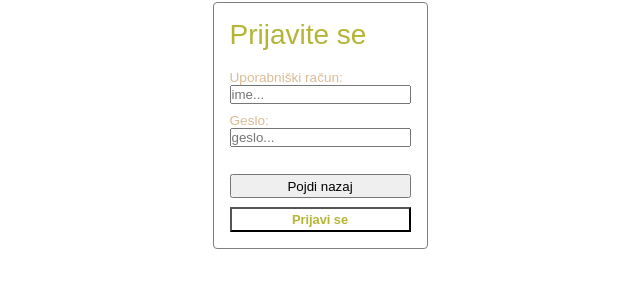
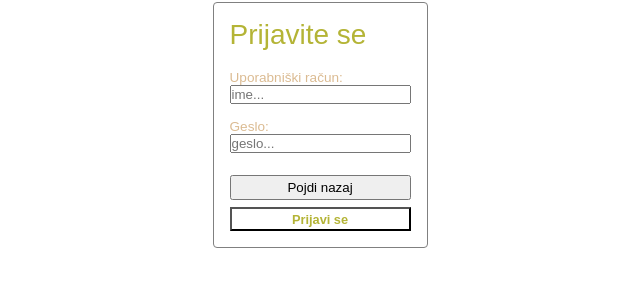
Before and after one commit to PintarBusiness/urbanjr, a Flask app: page /admin in a window 1280 px wide. Shown: the part 275-575 px from the top of the page, without its empty margins (320-960 px from the left). Run offline with Flask 3, Linux system fonts and the light colour scheme; some web fonts are replaced.

Commit message:
brez <br> login loguot

```diff
--- a/app.py
+++ b/app.py
@@ -108,4 +108,4 @@ def logoutSession():
 def goBack():
     return jsonify({"redirect_to": session['last_log_link']})  # URL to redirect to
 
-app.run(debug = True, port=8800)
+app.run(debug = True)
--- a/static/css/slog.css
+++ b/static/css/slog.css
@@ -1646,7 +1646,6 @@ footer .logo img
 
 
 .bodyAdmin{
-
     display: flex;
     justify-content: center;
     align-items: center;
@@ -1659,7 +1658,7 @@ footer .logo img
 
 
 }
-#prijavaAdmin{
+#prijavaAdmin, #odjavaAdmin{
     background-color: white;
     font-weight: bold;
     font-size: 1.6em;
@@ -1688,9 +1687,13 @@ footer .logo img
 
 .gumbiAdmin{
     padding: 0.2em;
-
-}
-
+    margin-top: 0.6em;
+
+}
+
+.bodyAdmin .inputBoxAdmin{
+    margin-bottom: 1.1em;
+}
 
 .okno_za_prodajo{
      display: none;
--- a/templates/admin.html
+++ b/templates/admin.html
@@ -34,12 +34,12 @@
             <h1>Prijavite se</h1>
             <form action="/action_page.php">
                 <label for="fname">Uporabniški račun:</label>
-                <input type="text" id="fname" name="fname" placeholder="ime..."><br>
+                <input type="text" id="fname" class="inputBoxAdmin" name="fname" placeholder="ime...">
                 <label for="fname">Geslo:</label>
-                <input type="text" id="lname" name="lname" placeholder="geslo..."><br>
+                <input type="password" id="lname" class="inputBoxAdmin" name="lname" placeholder="geslo...">
                 <!-- <label id="rememberBox"><input type="checkbox" name="remember"> Zapomni se me</label><br><br><br> -->
-                <br><div id="errorBox"></div><br>
-                <button id="loginNazaj" class="gumbiAdmin" onclick="goBack()" type="button">Pojdi nazaj</button><br>
+                <div id="errorBox"></div>
+                <button id="loginNazaj" class="gumbiAdmin" onclick="goBack()" type="button">Pojdi nazaj</button>
                 <button id="prijavaAdmin" class="gumbiAdmin" onclick="loginTry()" type="button">Prijavi se</button>
               </form>
         </div>
--- a/templates/logout.html
+++ b/templates/logout.html
@@ -6,7 +6,7 @@
     <link rel="stylesheet" href="{{ url_for('static', filename='css/slog.css') }}">
     <link rel="stylesheet" href="https://cdnjs.cloudflare.com/ajax/libs/font-awesome/6.7.2/css/all.min.css" integrity="sha512-Evv84Mr4kqVGRNSgIGL/F/aIDqQb7xQ2vcrdIwxfjThSH8CSR7PBEakCr51Ck+w+/U6swU2Im1vVX0SVk9ABhg==" crossorigin="anonymous" referrerpolicy="no-referrer" />
     <link rel="icon" href="static/images/skupne/Logo/Znak__URBAN JR_zelen.ico" type="image/x-icon">
-    <title>Prijava admin</title>
+    <title>Odjava admin</title>
 </head>
 <style>
     @font-face
@@ -33,8 +33,8 @@
         <div class="naslov">
             <h1>Odjavite se</h1>
             <form action="/action_page.php">
-                <button id="logoutNazaj" class="gumbiAdmin" onclick="goBack()" type="button">Pojdi nazaj</button><br>
-                <button id="prijavaAdmin" class="gumbiAdmin" onclick="logoutSession()" type="button">Odjava</button>
+                <button id="logoutNazaj" class="gumbiAdmin" onclick="goBack()" type="button">Pojdi nazaj</button>
+                <button id="odjavaAdmin" class="gumbiAdmin" onclick="logoutSession()" type="button">Odjava</button>
               </form>
         </div>
     </div>
```
